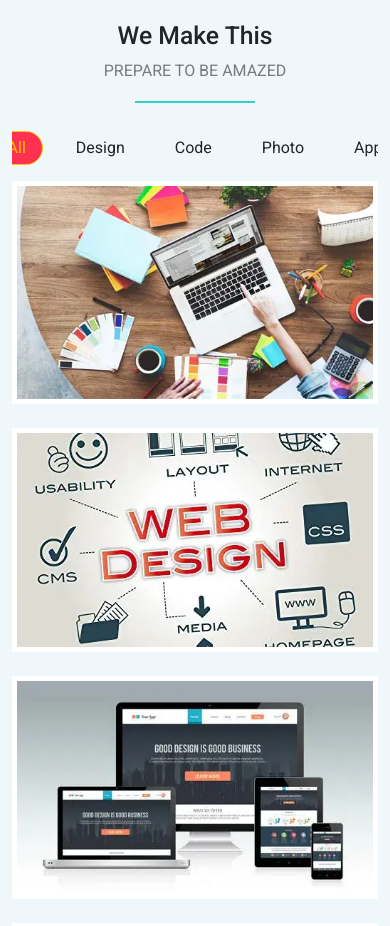
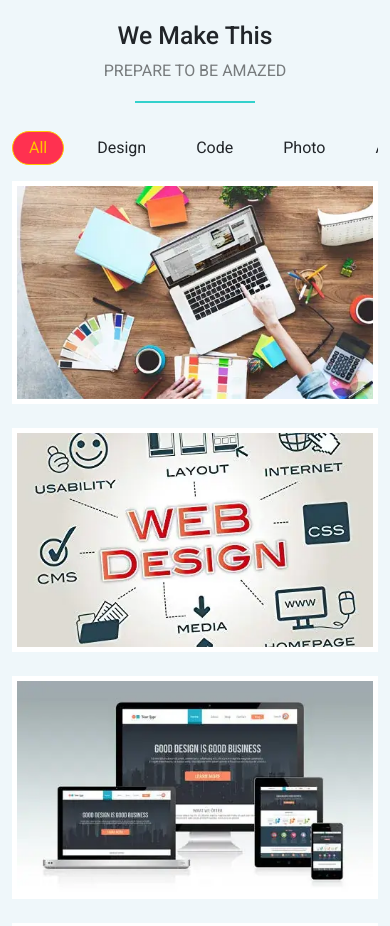
Before and after one commit to hussam1-tech/Bootstrap_Template_One, a plain HTML site: page index.html in a window 390 px wide. Shown: the part 2426-3352 px from the top of the page. Drawn offline with Linux system fonts and the light colour scheme.

Commit message:
Fixing The Missing Button On Small Screens

```diff
--- a/css/style.css
+++ b/css/style.css
@@ -82,6 +82,9 @@ nav .search {
 .work .box .img:hover::before {
   transform: translateX(0);
 }
+.work .tabs {
+  justify-content: safe center;
+}
 .work .tabs li.active {
   background-color: var(--red-color);
   color: var(--yellow-color);
--- a/index.html
+++ b/index.html
@@ -156,7 +156,7 @@
             <p class="text-uppercase text-black text-opacity-50">Prepare To Be Amazed</p>
           </div>
           <ul
-            class="tabs list-unstyled d-flex justify-content-center align-items-center gap-3 overflow-x-scroll"
+            class="tabs list-unstyled d-flex align-items-center gap-3 overflow-x-auto"
           >
             <li class="btn rounded-pill px-3 py-1 active" data-work="All">
               All
```
